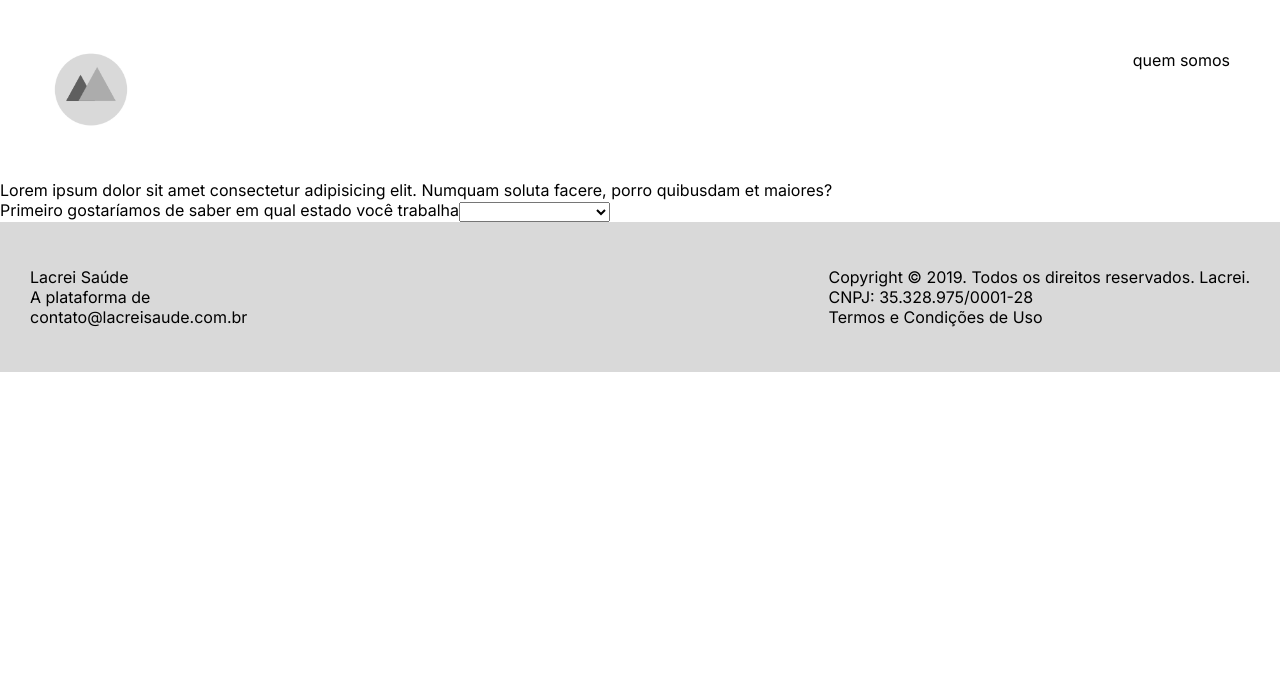
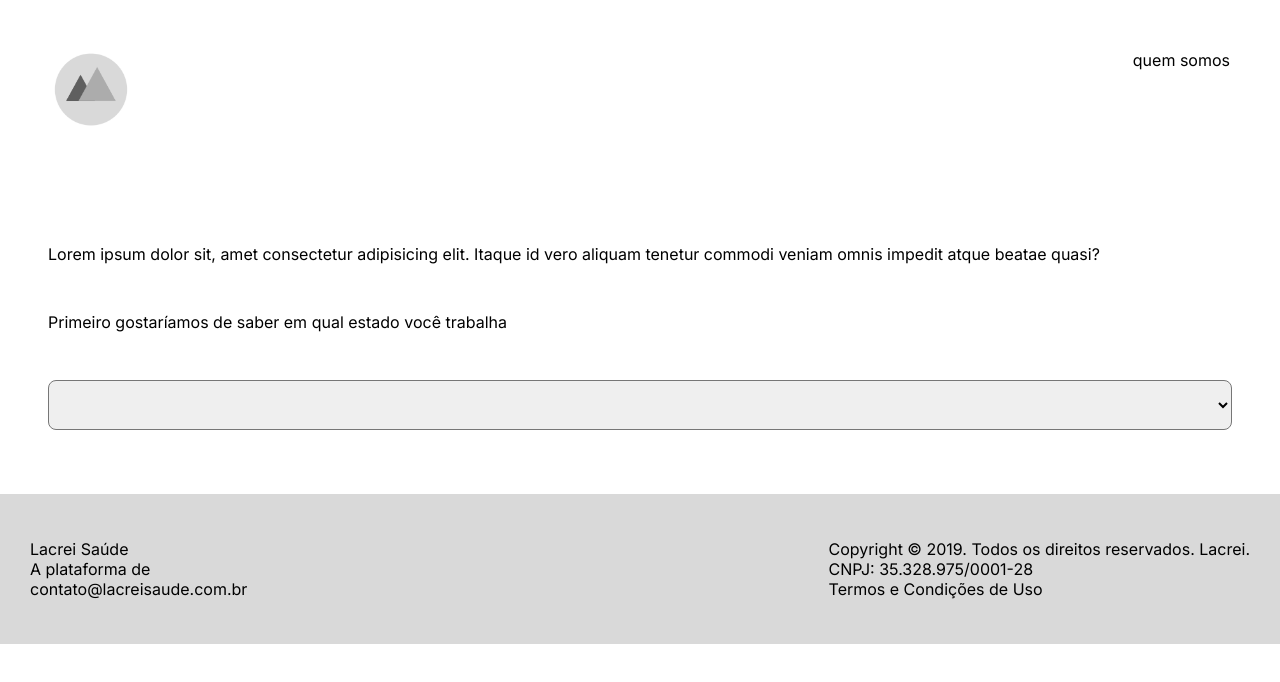
Before and after one commit to michaelmartinlee/front-lacrei, a React (Vite) app: page /pre-cadastrar in a window 1280 px wide. Shown: the top 682 px of the page. Built offline with nearby package versions, Linux system fonts and the light colour scheme.

Commit message:
estilização dos componentes e da pagina preRegistro

```diff
--- a/src/components/StatesSelect/index.tsx
+++ b/src/components/StatesSelect/index.tsx
@@ -1,6 +1,8 @@
+import { StatesSelectStyled } from "./style"
+
 export default function StatesSelect(){
   return(
-    <div>
+    <StatesSelectStyled>
     <label htmlFor="">Primeiro gostaríamos de saber em qual estado você trabalha</label>
     <select name="estados">
       <option value="default"></option>
@@ -32,6 +34,6 @@ export default function StatesSelect(){
       <option value="Sergipe">Sergipe</option>
       <option value="Tocantins">Tocantins</option>
     </select>
-    </div>
+    </StatesSelectStyled>
   )
 }
--- a/src/components/StatesSelect/style.ts
+++ b/src/components/StatesSelect/style.ts
@@ -0,0 +1,15 @@
+import styled from 'styled-components'
+
+export const StatesSelectStyled = styled.div`
+  display: flex;
+  flex-direction: column;
+  > label {
+    margin-top: 3rem;
+  }
+  > select {
+    margin-top: 3rem;
+    height: 50px;
+    border-radius: 8px;
+    padding: 5px;
+  }
+`
--- a/src/pages/PreRegister/index.tsx
+++ b/src/pages/PreRegister/index.tsx
@@ -1,10 +1,11 @@
 import StatesSelect from "../../components/StatesSelect"
+import { DivStyled } from "../../pages/PreRegister/style"
 export default function PreRegister(){
   return(
-  <div>
-    <p>Lorem ipsum dolor sit amet consectetur adipisicing elit. Numquam soluta facere, porro quibusdam et maiores?
+  <DivStyled>
+    <p>Lorem ipsum dolor sit, amet consectetur adipisicing elit. Itaque id vero aliquam tenetur commodi veniam omnis impedit atque beatae quasi?
     </p>
     <StatesSelect />
-  </div>
+  </DivStyled>
   )
 }
--- /dev/null
+++ b/src/pages/PreRegister/style.ts
@@ -0,0 +1,8 @@
+import styled from 'styled-components'
+
+export const DivStyled = styled.div`
+  display: flex;
+  flex-direction: column;
+  margin: 4rem 3rem;
+  text-align: justify;
+`
```
